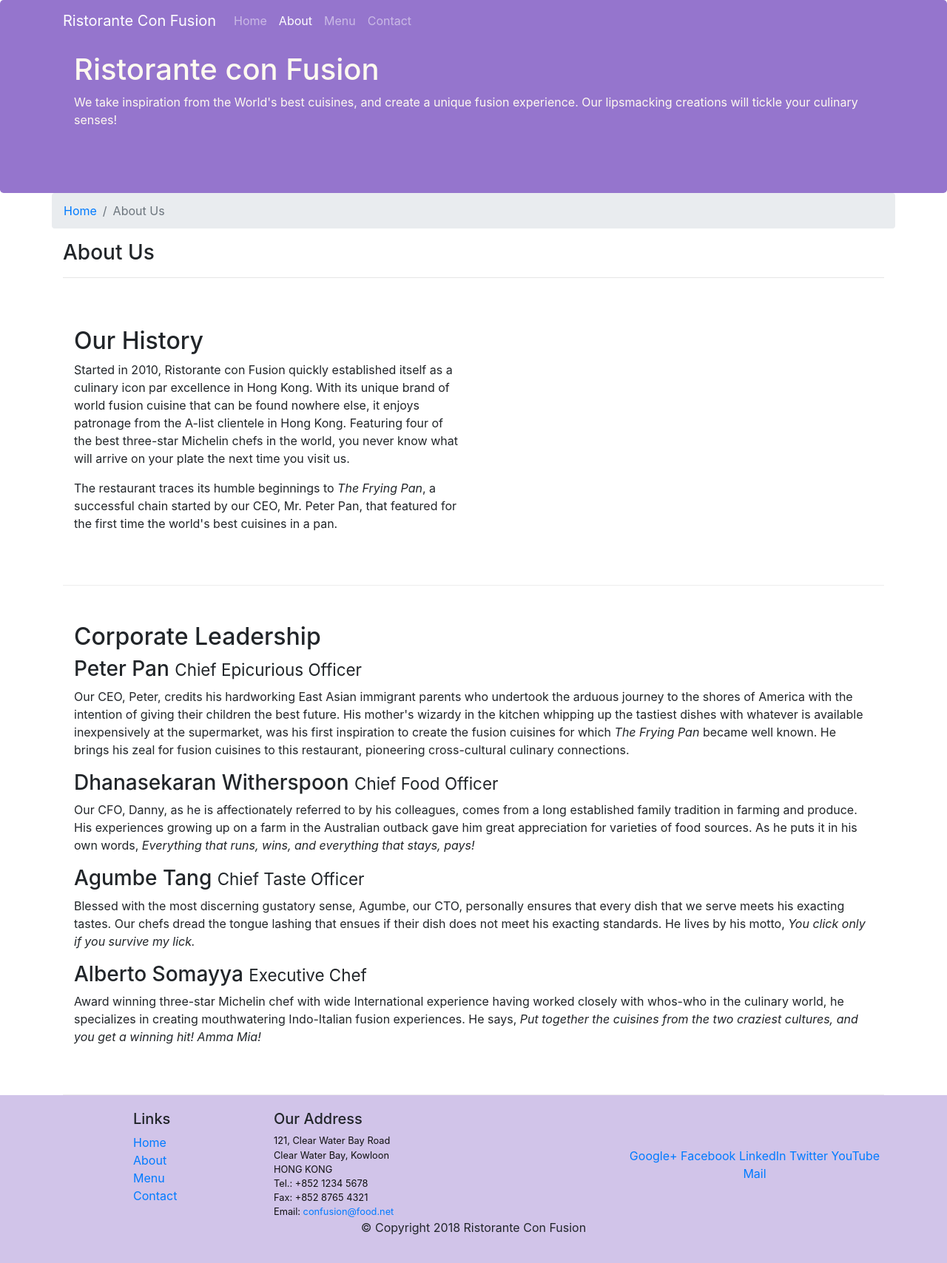
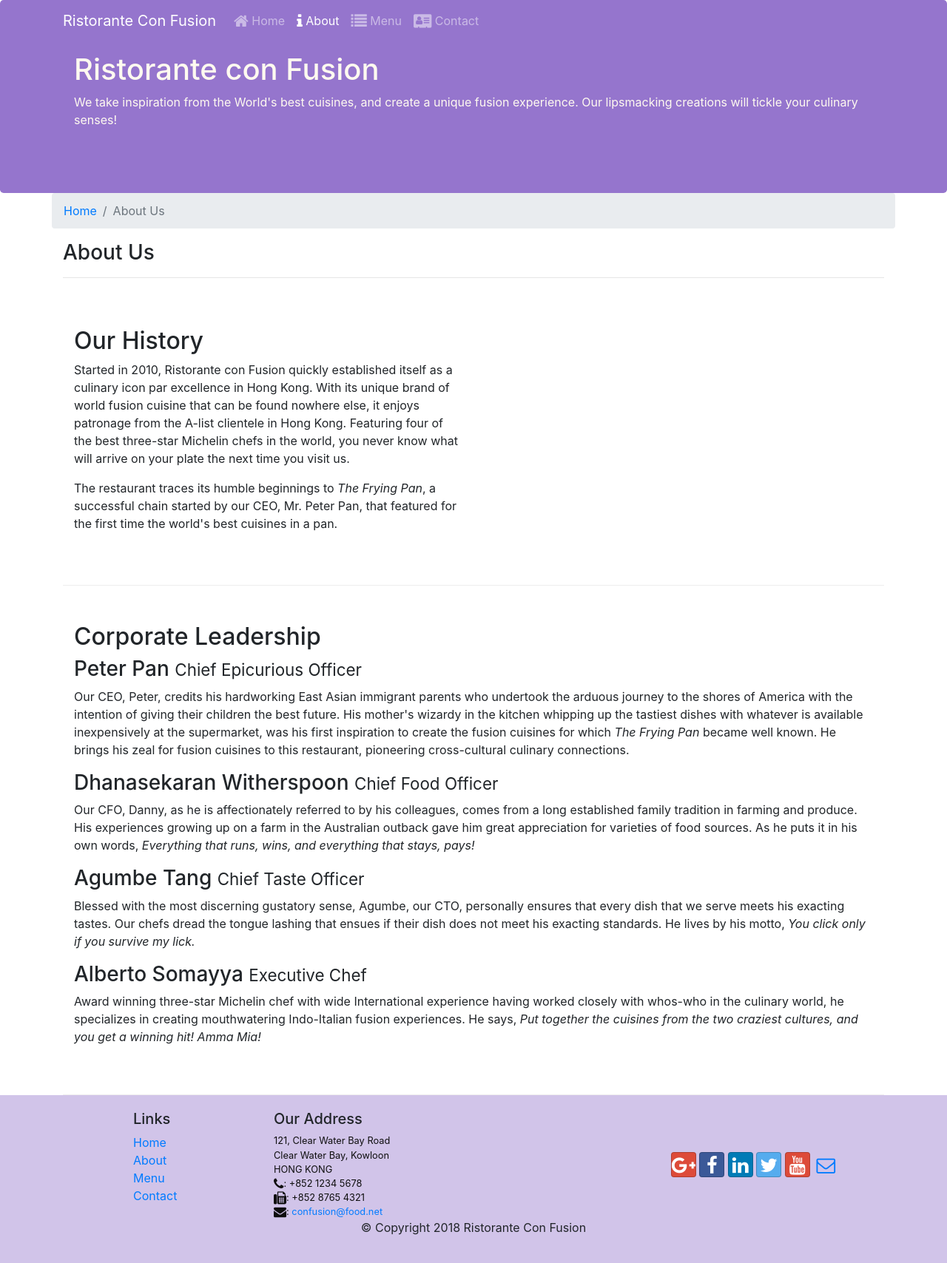
Before and after one commit to ArtemiiimetrA/front-end-coursera, a website: page week-1/conFusion/aboutus.html in a window 1280 px wide. Shown: the whole page at 74% size. Drawn offline with nearby package versions, Linux system fonts and the light colour scheme.

Commit message:
Icon Fonts

```diff
--- a/week-1/conFusion/aboutus.html
+++ b/week-1/conFusion/aboutus.html
@@ -9,6 +9,9 @@
 
     <!-- Bootstrap CSS -->
     <link rel="stylesheet" href="node_modules/bootstrap/dist/css/bootstrap.min.css">
+    <link rel="stylesheet" href="node_modules/font-awesome/css/font-awesome.min.css">
+    <link rel="stylesheet" href="node_modules/bootstrap-social/bootstrap-social.css">
+
     <link rel="stylesheet" href="css/style.css">
 
     <title>Ristorante Con Fusion: About Us</title>
@@ -24,10 +27,14 @@
             <a class="navbar-brand" href="#">Ristorante Con Fusion</a>
             <div class="collapse navbar-collapse" id="Navbar">
                 <ul class="navbar-nav mr-auto">
-                    <li class="nav-item "><a class="nav-link" href="./index.html">Home</a></li>
-                    <li class="nav-item active"><a class="nav-link" href="#">About</a></li>
-                    <li class="nav-item"><a class="nav-link" href="#">Menu</a></li>
-                    <li class="nav-item"><a class="nav-link" href="#">Contact</a></li>
+                    <li class="nav-item "><a class="nav-link" href="./index.html"><span class="fa fa-home fa-lg"></span>
+                            Home</a></li>
+                    <li class="nav-item active"><a class="nav-link" href="#"><span
+                                class="fa fa-info fa-lg"></span> About</a></li>
+                    <li class="nav-item"><a class="nav-link" href="#"><span class="fa fa-list fa-lg"></span> Menu</a>
+                    </li>
+                    <li class="nav-item"><a class="nav-link" href="#"><span class="fa fa-address-card fa-lg"></span>
+                            Contact</a></li>
                 </ul>
             </div>
         </div>
@@ -133,19 +140,20 @@
                         121, Clear Water Bay Road<br>
                         Clear Water Bay, Kowloon<br>
                         HONG KONG<br>
-                        Tel.: +852 1234 5678<br>
-                        Fax: +852 8765 4321<br>
-                        Email: <a href="mailto:confusion@food.net">confusion@food.net</a>
+                        <i class="fa fa-phone fa-lg"></i>: +852 1234 5678<br>
+                        <i class="fa fa-fax fa-lg"></i>: +852 8765 4321<br>
+                        <i class="fa fa-envelope fa-lg"></i>:
+                        <a href="mailto:confusion@food.net">confusion@food.net</a>
                     </address>
                 </div>
                 <div class="col-12 col-sm-4 align-self-center">
                     <div class="text-center">
-                        <a href="http://google.com/+">Google+</a>
-                        <a href="http://www.facebook.com/profile.php?id=">Facebook</a>
-                        <a href="http://www.linkedin.com/in/">LinkedIn</a>
-                        <a href="http://twitter.com/">Twitter</a>
-                        <a href="http://youtube.com/">YouTube</a>
-                        <a href="mailto:">Mail</a>
+                        <a class="btn btn-social-icon btn-google" href="http://google.com/+"><i class="fa fa-google-plus"></i></a>
+                        <a class="btn btn-social-icon btn-facebook" href="http://www.facebook.com/profile.php?id="><i class="fa fa-facebook"></i></a>
+                        <a class="btn btn-social-icon btn-linkedin" href="http://www.linkedin.com/in/"><i class="fa fa-linkedin"></i></a>
+                        <a class="btn btn-social-icon btn-twitter" href="http://twitter.com/"><i class="fa fa-twitter"></i></a>
+                        <a class="btn btn-social-icon btn-google" href="http://youtube.com/"><i class="fa fa-youtube"></i></a>
+                        <a class="btn btn-social-icon" href="mailto:"><i class="fa fa-envelope-o"></i></a>
                     </div>
                 </div>
             </div>
--- a/week-1/conFusion/package.json
+++ b/week-1/conFusion/package.json
@@ -15,6 +15,8 @@
   },
   "dependencies": {
     "bootstrap": "^4.0.0",
+    "bootstrap-social": "^5.1.1",
+    "font-awesome": "^4.7.0",
     "jquery": "^3.3.1",
     "popper.js": "^1.12.9"
   }
```
Also changed, not shown: week-1/conFusion/index.html (+17 -13 lines), 1 other file.
